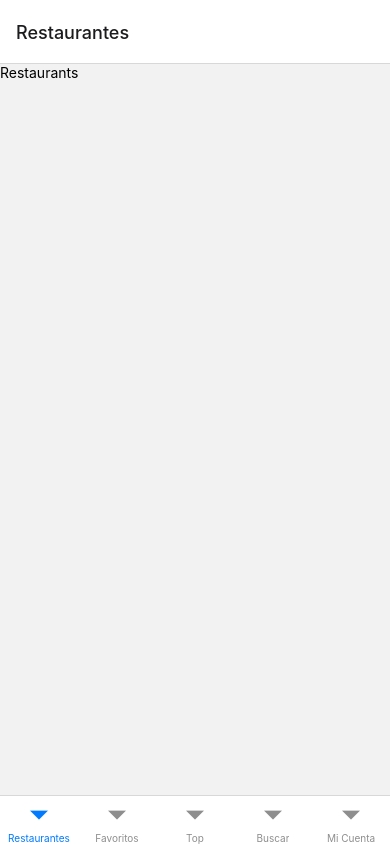
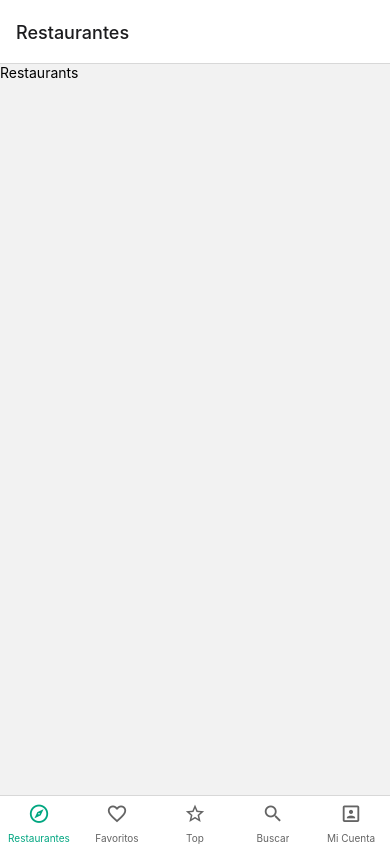
Before and after one commit to hernan066/Restaurant-app-react-native, a React Native app: screen / in a window 390 px wide. Built offline with nearby package versions, Linux system fonts and the light colour scheme.

Commit message:
Tab-Icons

```diff
--- a/package.json
+++ b/package.json
@@ -18,6 +18,7 @@
     "react": "17.0.1",
     "react-dom": "17.0.1",
     "react-native": "0.64.3",
+    "react-native-elements": "^3.4.2",
     "react-native-safe-area-context": "^3.3.2",
     "react-native-screens": "^3.10.2",
     "react-native-web": "0.17.1"
--- a/src/navigations/Navigation.js
+++ b/src/navigations/Navigation.js
@@ -7,15 +7,51 @@
 import SearchStack from "./SearchStack";
 import AccountStack from "./AccountStack";
 
+import { Icon } from "react-native-elements";
+
 const Tab = createBottomTabNavigator();
+
+function screenOptions(route, color) {
+  let iconName;
+  switch (route.name) {
+    case "restaurants":
+      iconName = "compass-outline";
+      break;
+    case "favorite":
+      iconName = "heart-outline";
+      break;
+    case "top-screens":
+      iconName = "star-outline";
+      break;
+    case "search-screens":
+      iconName = "magnify";
+      break;
+    case "account-screens":
+      iconName = "account-box-outline";
+      break;
+
+    default:
+      break;
+  }
+  return (
+    <Icon name={iconName} type="material-community" color={color} size={22} />
+  );
+}
 
 export default function Navigation() {
   return (
-    <Tab.Navigator>
+    <Tab.Navigator
+      initialRouteName="restaurants"
+      screenOptions={({ route }) => ({
+        tabBarInactiveTintColor: "#646464",
+        tabBarActiveTintColor: "#00a680",
+        tabBarIcon: ({ color }) => screenOptions(route, color),
+      })}
+    >
       <Tab.Screen
         name="restaurants"
         component={RestaurantsStack}
-       options={{ title: "Restaurantes" }}
+        options={{ title: "Restaurantes" }}
       />
       <Tab.Screen
         name="favorite"
@@ -27,7 +63,7 @@
         component={TopStack}
         options={{ title: "Top" }}
       />
-       <Tab.Screen
+      <Tab.Screen
         name="search-screens"
         component={SearchStack}
         options={{ title: "Buscar" }}
```
Also changed, not shown: 1 other file (tests, documents, lock files or other folders).
